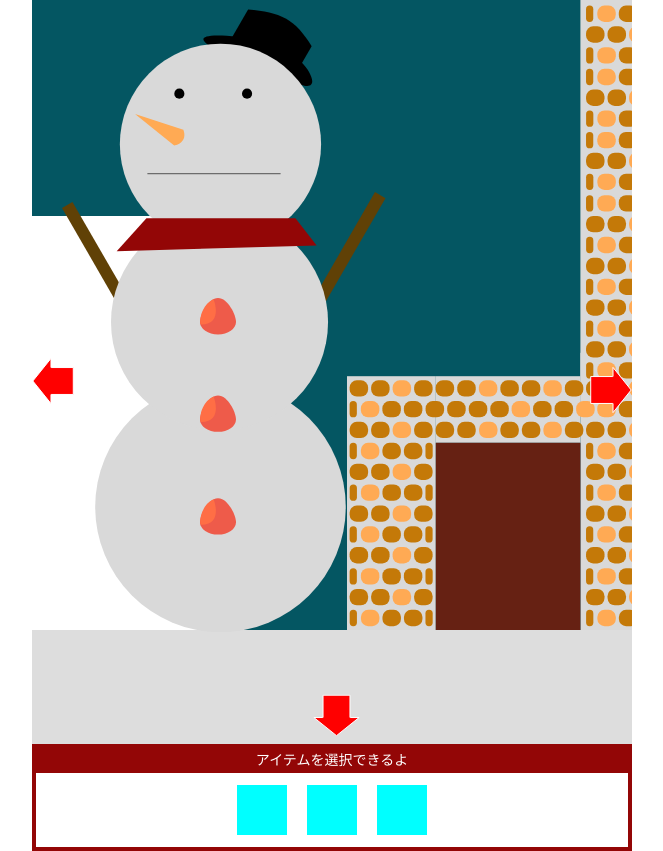
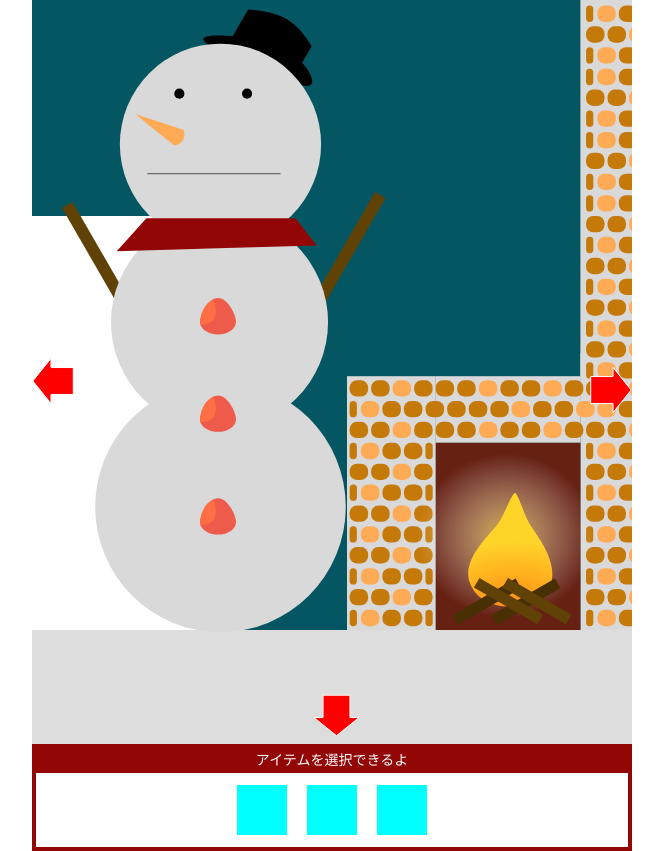
Before and after one commit to marimonon/advent2024_christmas, a React (Vite) app: page / in a window 1280 px wide. Shown: the whole page, without its empty margins (308-971 px from the left). Built offline with nearby package versions, Linux system fonts and the light colour scheme.

Commit message:
薪のcss

```diff
--- a/src/components/Rooms/StoveRoom.tsx
+++ b/src/components/Rooms/StoveRoom.tsx
@@ -3,12 +3,16 @@ import { css } from "@emotion/react"
 import StoveRoomBg from "../Images/Stove/StoveRoomBg"
 import BigSnowmanImage from "../Images/Stove/BigSnowmanImage"
 import StrawberryImage from "../Images/Stove/StrawberryImage"
+import FireImage from "../Images/Stove/FireImage"
+import FirewoodImage from "../Images/Stove/FirewoodImage"
 
 const StoveRoom: React.FC = () => {
   return (
     <div>
       <StrawberryImage css={strawCss} />
       <BigSnowmanImage css={bigSnowCss} />
+      <FirewoodImage css={fireWoodCss} />
+      <FireImage css={fireCss} />
       <StoveRoomBg css={stoveBgCss} />
     </div>
   )
@@ -33,6 +37,23 @@ const bigSnowCss = css`
   left: 5%;
   z-index: 4;
 `
+const fireWoodCss = css`
+  position: absolute;
+  width: 20%;
+  height: auto;
+  bottom: 16%;
+  right: 10%;
+  z-index: 3;
+`
+
+const fireCss = css`
+  position: absolute;
+  width: 30%;
+  height: auto;
+  bottom: 16%;
+  right: 6%;
+  z-index: 2;
+`
 const stoveBgCss = css`
   width: 100%;
   height: 100%;
```
